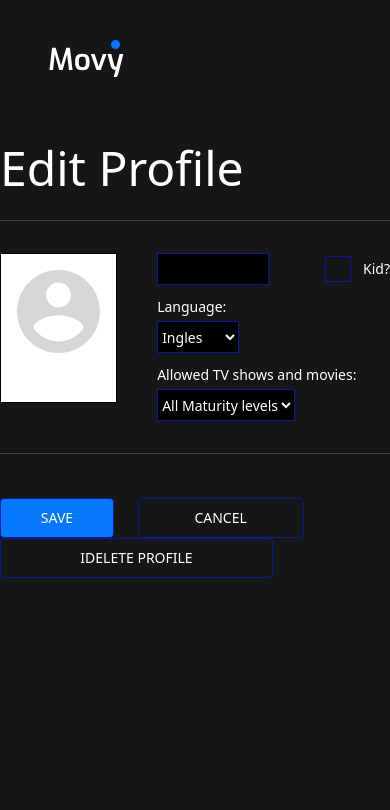
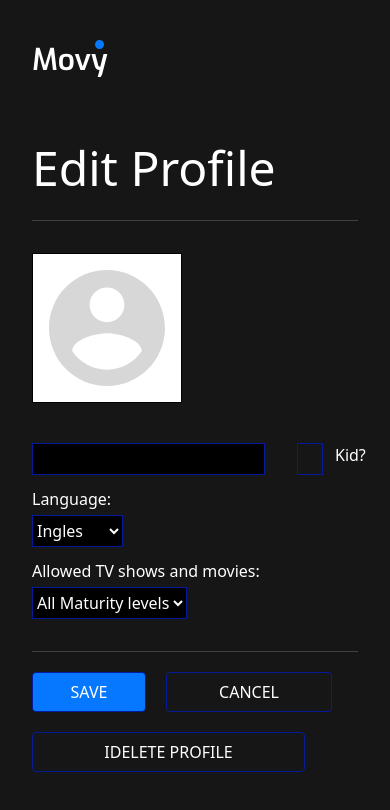
Before and after one commit to Sophia347/apprenticeshipSofia, a website: page css_Practice/perfil .html in a window 390 px wide. Drawn offline with Linux system fonts and the light colour scheme.

Commit message:
css_responsive

```diff
--- a/css_Practice/perfil .html
+++ b/css_Practice/perfil .html
@@ -7,28 +7,28 @@
 </head>
 <body class="body-perfil">
 
-    <nav class="mx-12">
+    <nav class="mx-8 md:mx-12">
 
         <img class="font-semibold text-3xl rounded logo mt-10 " src="img/Logo.svg">
 
     </nav>
 
 
-    <div class="flex flex-col" >
-        <div class="m-auto">
+    <div class="flex flex-col mx-8 " >
+        <div class=" md:m-auto  ">
                 <h1 class="text-white text-5xl pt-16 pb-7">Edit Profile</h1>
                 <hr class="text-white linea">
-                    <div>
-                        <div class="flex text-sm py-8">
+                    <div class="py-8 ">
+                        <div class="flex  flex-col lg:flex-row lg:text-sm  lg:mt-6  ">
 
-                            <div class="cuadrado p-4 borde mr-10 hover_line">
+                            <div class="cuadrado p-4 borde  mb-10  lg:mr-10 hover_line ">
                                 <img src="img/perfil.svg">
                             </div>
                             <div>
-                                <div class="flex items-center ">
+                                <div class="flex  ">
                                     <label for="nombre"></label>
-                                    <input class=" text-white  h-8 bg-black w-full border" type="text" id="nombre" required>
-                                    <input type="checkbox" id="checkboxID "class="bg-transparent p-3 ml-14 perfilCheckbox" type="checkbox"/>
+                                    <input class=" text-white  h-8 bg-black w-80 lg:w-full border" type="text" id="nombre" required>
+                                    <input type="checkbox" id="checkboxID "class="bg-transparent p-3 ml-8 lg:ml-14 perfilCheckbox" type="checkbox"/>
                                     <label class="text-white ml-3 labelcheckbox" for="checkboxID "><a  href="#">Kid?</a> </label>
                                 </div>
 
@@ -54,11 +54,18 @@
                             <hr class="text-white linea">
 
 
-                            <div class="text-white  mt-11 text-sm  ">
+                            <div class="flex flex-col sm:flex-row ">
+                                <div class="flex text-white mt-5 mr-5 ">
                                     <button class="botton1 mr-5  h-10 border hover_line rounded " type="button">SAVE</button>
-                                    <button class="botton2 mr-5 h-10 border hover_line rounded" type="button">CANCEL</button>
-                                    <button class="botton3 border h-10 hover_line rounded" type="button">IDELETE PROFILE </button>
+                                    <button class="botton2 h-10 border hover_line rounded" type="button">CANCEL</button>
+
+                                </div>
+
+                                    <button class="botton3 border h-10 hover_line rounded text-white mt-5  " type="button">IDELETE PROFILE </button>
+
                             </div>
+
+
         </div>
 
 
--- a/css_Practice/style.css
+++ b/css_Practice/style.css
@@ -49,7 +49,10 @@
     grid-template-rows: min-content (30, auto);
     gap: 1em;
 
+
 }
+
+
 
 .hover_line:hover {
     text-decoration: underline;
@@ -88,6 +91,7 @@
 
 }
 
+
 .botton3 {
     Width: 273px;
 
```
Also changed, not shown: css_Practice/login.html (+5 -5 lines), css_Practice/mylist.html (+33 -13 lines), css_Practice/output.css.
